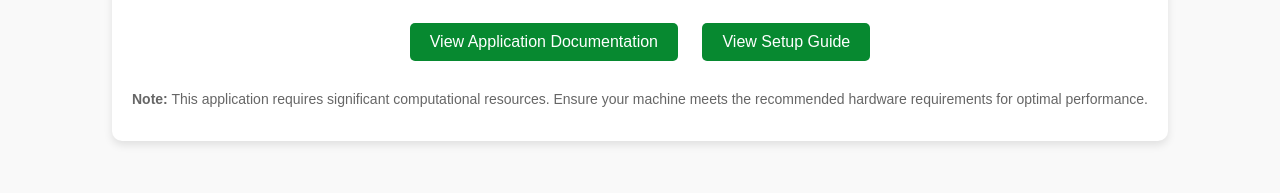
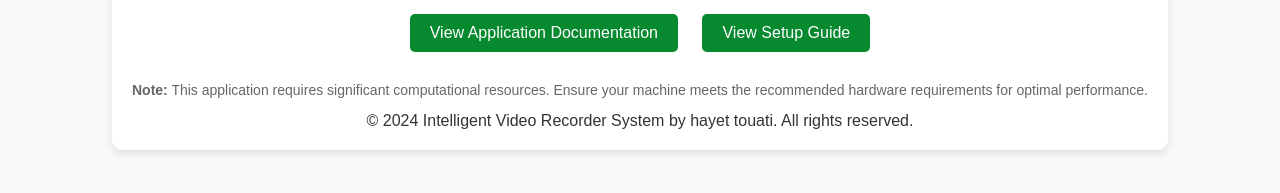
Before and after one commit to hayet-21/intelligent-recorder-docs, a plain HTML site: page docs/index.html in a window 1280 px wide. Shown: the part 389-582 px from the top of the page. Drawn offline with Linux system fonts and the light colour scheme.

Commit message:
Add copyrights

```diff
--- a/docs/index.html
+++ b/docs/index.html
@@ -59,6 +59,9 @@
         <div class="note">
             <p><strong>Note:</strong> This application requires significant computational resources. Ensure your machine meets the recommended hardware requirements for optimal performance.</p>
         </div>
+        <div class="footer">
+            &copy; 2024 Intelligent Video Recorder System by hayet touati.  All rights reserved.
+        </div>
     </div>
 </body>
 </html>
```
